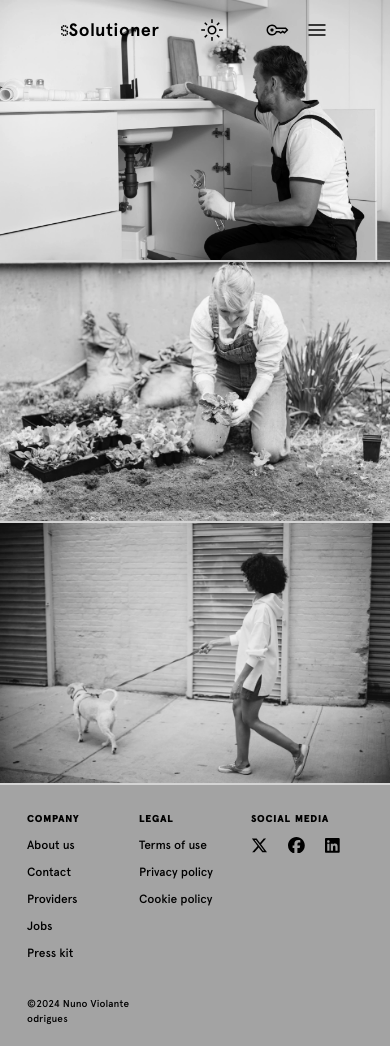
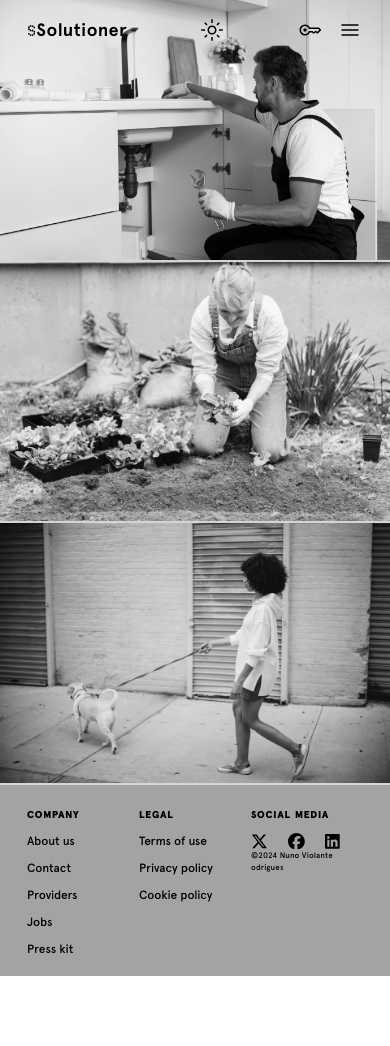
Before and after one commit to NVR-2023/45-Solutioner-2.0, a Next.js app: page / in a window 390 px wide. After the commit the page ends 976 px from the top, so only its background shows below. Built offline with nearby package versions, Linux system fonts and the light colour scheme.

Commit message:
chore(footer): imporved copyright notice to include span of years, after 2024

```diff
--- a/src/app/global-text-styles.tsx
+++ b/src/app/global-text-styles.tsx
@@ -27,9 +27,9 @@ export const DARK_THEME_FOOTER_TEXT: string =
   DARK_THEME_BASE_TEXT + " dark:text-xs dark:font-semibold dark:text-sm";
 
 export const LIGHT_THEME_FOOTER_CAPTION: string =
-  LIGHT_THEME_BASE_TEXT + " font-semibold text-[0.625rem] tracking-wide";
+  LIGHT_THEME_BASE_TEXT + " font-semibold text-[0.5rem] tracking-wide";
 export const DARK_THEME_FOOTER_CAPTION: string =
-  DARK_THEME_BASE_TEXT + " dark:font-semibold dark:tracking-wide";
+  DARK_THEME_BASE_TEXT + " dark:font-semibold dark:text-[0.5rem] dark:tracking-wide";
 
 export const LIGHT_THEME_OUTLINED_BUTTON_TEXT: string = "";
 export const DARK_THEME_OUTLINED_BUTTON_TEXT: string = "dark:font-bold";
--- a/src/sections/footer/footer.tsx
+++ b/src/sections/footer/footer.tsx
@@ -21,7 +21,7 @@ const Footer: FC = () => {
 
   return (
     <footer id="footer" className={isDarkThemeOn ? "dark" : ""}>
-      <div className={`flex justify-center py-5 ${LIGHT_THEME_DEFAULT} ${DARK_THEME_DEFAULT}`}>
+      <div className={`flex justify-center py-4 ${LIGHT_THEME_DEFAULT} ${DARK_THEME_DEFAULT}`}>
         <nav className="flex md:space-x-24" aria-labelledby="footerHeading">
           {footerLinkArray.map((linksColumn, index) => (
             <div className="block w-28 md:w-48" key={index}>
@@ -32,30 +32,29 @@ const Footer: FC = () => {
                   {linksColumn.label}
                 </span>
               </div>
+              {linksColumn.socialMediaIcons && (
+                <li className="ist-none flex flex-col space-y-2" key="social-media-icons">
+                  <div className="flex">{linksColumn.socialMediaIcons.children}</div>
+                </li>
+              )}
               <ul className="list-none flex flex-col space-y-2">
                 {linksColumn.links?.map((link, index) => (
-                  <li className="flex " key={index}>
-                    <Link
-                      className={`flex items-center ${LIGHT_THEME_FOOTER_TEXT} ${DARK_THEME_FOOTER_TEXT} pb-[2px] border-b-[1px] border-solid border-transparent transition-all duration-300 hover:border-current`}
-                      href={getURLfromString(link)}
-                      aria-current="page">
-                      {link}
-                    </Link>
+                  <li className="flex" key={index}>
+                    {link[0] === "©" ? (
+                      <p
+                        className={`${LIGHT_THEME_FOOTER_CAPTION} ${DARK_THEME_FOOTER_CAPTION}`}>
+                        {link}
+                      </p>
+                    ) : (
+                      <Link
+                        className={`flex ${LIGHT_THEME_FOOTER_TEXT} ${DARK_THEME_FOOTER_TEXT} pb-[2px] border-b-[1px] border-solid border-transparent transition-all duration-300 hover:border-current`}
+                        href={getURLfromString(link)}
+                        aria-current="page">
+                        {link}
+                      </Link>
+                    )}
                   </li>
                 ))}
-                {linksColumn.socialMediaIcons && (
-                  <li className="flex" key="social-media-icons">
-                    <div className="flex items-center">{linksColumn.socialMediaIcons.children}</div>
-                  </li>
-                )}
-                <br />
-                {linksColumn.notice && (
-                  <li
-                    className={`${LIGHT_THEME_FOOTER_CAPTION} ${DARK_THEME_FOOTER_CAPTION} flex items-center`}
-                    key="caption">
-                    {linksColumn.notice}
-                  </li>
-                )}
               </ul>
             </div>
           ))}
@@ -66,3 +65,11 @@ const Footer: FC = () => {
 };
 
 export default Footer;
+
+/*    {
+     linksColumn.notice && (
+       <li className={`${LIGHT_THEME_FOOTER_CAPTION} ${DARK_THEME_FOOTER_CAPTION} `} key="caption">
+         {linksColumn.notice}
+       </li>
+     );
+   } */
--- a/src/sections/footer/sub-components/footerLinks.tsx
+++ b/src/sections/footer/sub-components/footerLinks.tsx
@@ -1,12 +1,11 @@
 import React, { ReactNode } from "react";
-import getCurrentYear from "@/utils/functions/getCurrentYear";
+import getCurrentYearSpan from "@/utils/functions/getCurrentYearSpan";
 import SocialMediaIcons from "./social-media-icons-footer";
 
 type FooterLinkColumnType = {
   label: string;
   links?: string[];
   socialMediaIcons?: { children: ReactNode };
-  notice?: string;
 };
 
 type FooterLinkListType = FooterLinkColumnType[];
@@ -15,12 +14,12 @@ const footerLinkArray: FooterLinkListType = [
   {
     label: "company",
     links: ["About us", "Contact", "Providers", "Jobs", "Press kit"],
-    notice: `©${getCurrentYear()} Nuno Violante odrigues`,
   },
   { label: "legal", links: ["Terms of use", "Privacy policy", "Cookie policy"] },
   {
     label: "social media",
     socialMediaIcons: { children: <SocialMediaIcons /> },
+    links: [`©${getCurrentYearSpan()} Nuno Violante odrigues`],
   },
 ];
 
--- a/src/sections/navbar-homepage/navbar-homepage.tsx
+++ b/src/sections/navbar-homepage/navbar-homepage.tsx
@@ -4,17 +4,20 @@ import HomeSectionLinks from "./sub-components/home-section-links";
 import AuthSegment from "./sub-components/auth-segment";
 import MobileButtonsHomepage from "./sub-components/mobile-buttons-homepage";
 
-import { TRANSPARENT_THEME_DEFAULT , DARK_THEME_DEFAULT , DARK_THEME_NAVBAR } from "@/app/global-text-styles";
+import {
+  TRANSPARENT_THEME_DEFAULT,
+  DARK_THEME_DEFAULT,
+  DARK_THEME_NAVBAR,
+} from "@/app/global-text-styles";
 import { useThemeContext } from "@/contexts/theme-context";
-
 
 const NavbarHomepage: FC = () => {
   const { isDarkThemeOn } = useThemeContext();
 
   return (
     <header className={`relative z-50 flex justify-center  ${isDarkThemeOn ? "dark" : ""}`}>
-      <nav className={`fixed w-5/6 top-1 md:top-3 mx-3 rounded dark:bg-red-400`}>
-        <div className="flex align-middle justify-between mx-4 p-3">
+      <nav className={`fixed w-11/12 top-1 md:top-3 rounded dark:bg-red-400`}>
+        <div className="flex align-middle justify-between p-3">
           <div className="">
             <LogoSegment />
           </div>
--- a/src/sections/navbar-homepage/sub-components/auth-segment.tsx
+++ b/src/sections/navbar-homepage/sub-components/auth-segment.tsx
@@ -1,5 +1,5 @@
 import React, { FC, use } from "react";
-import ThemeSwitch from "@/components/ui/theme-switch/theme-switch";
+import ThemeSwitch from "@/components/UI/theme-switch/theme-switch";;
 import SigninButton from "./signin-button";
 import RegisterButton from "./register-button";
 import { useThemeContext } from "@/contexts/theme-context";
@@ -7,7 +7,7 @@ import { useThemeContext } from "@/contexts/theme-context";
 const AuthSegment: FC = () => {
   const { isDarkThemeOn, setIsDarkThemeOn } = useThemeContext();
   return (
-    <div className="flex items-center justify-between space-x-4">
+    <div className="flex items-center justify-between space-x-7">
       <div className="flex items-center">
         <ThemeSwitch />
       </div>
--- a/src/utils/functions/getCurrentYear.tsx
+++ /dev/null
@@ -1,6 +0,0 @@
-const getCurrentYear = (): string => {
-  const currentYear: number = new Date().getFullYear();
-  return currentYear.toString();
-};
-
-export default getCurrentYear;
--- /dev/null
+++ b/src/utils/functions/getCurrentYearSpan.tsx
@@ -0,0 +1,12 @@
+const getCurrentYearSpan = (): string => {
+  const currentYear: number = new Date().getFullYear();
+  const startingYear = 2024
+
+  if (currentYear !== startingYear) {
+    return `${startingYear}-${currentYear}`;
+  } else {
+    return currentYear.toString();
+  }
+};
+
+export default getCurrentYearSpan;
```
